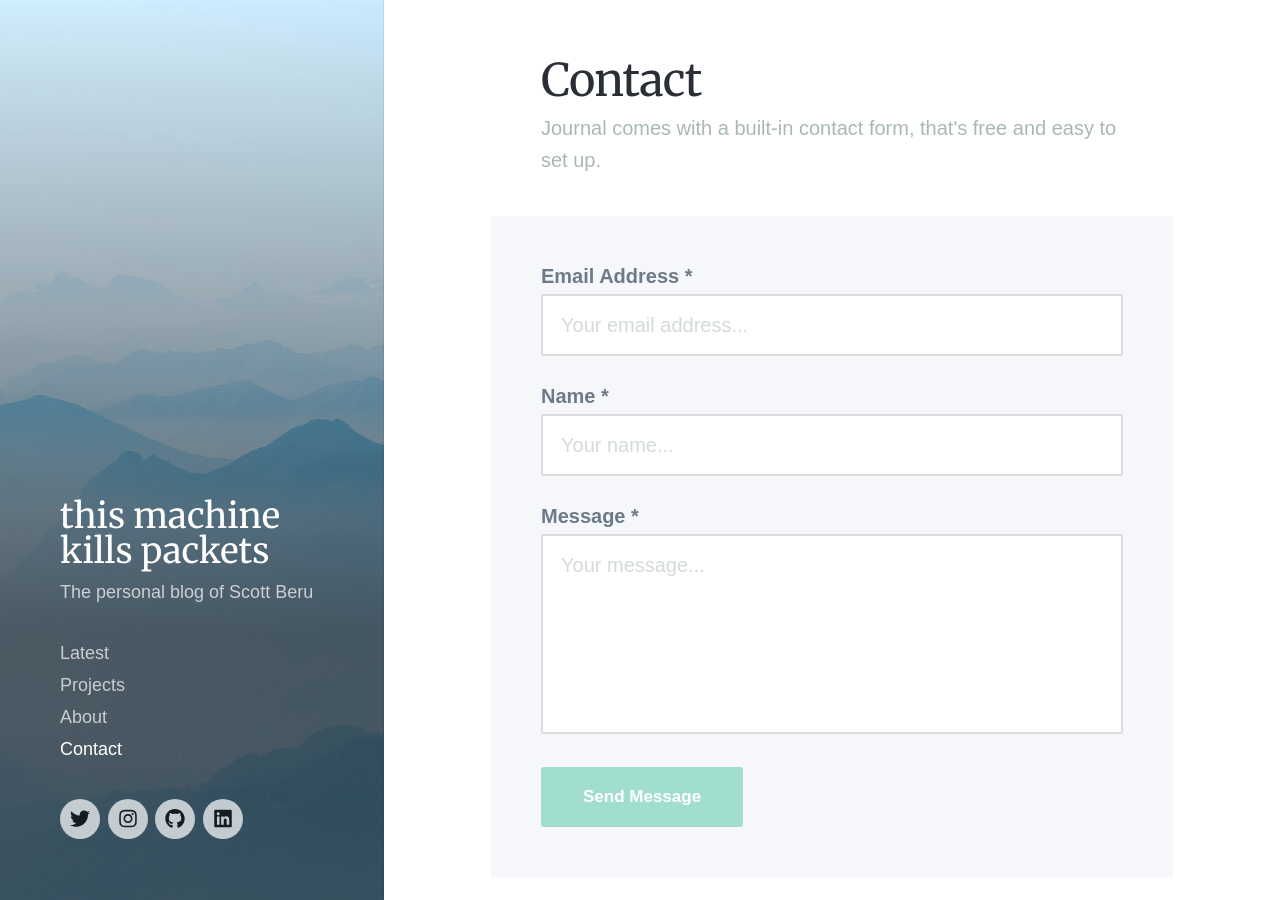
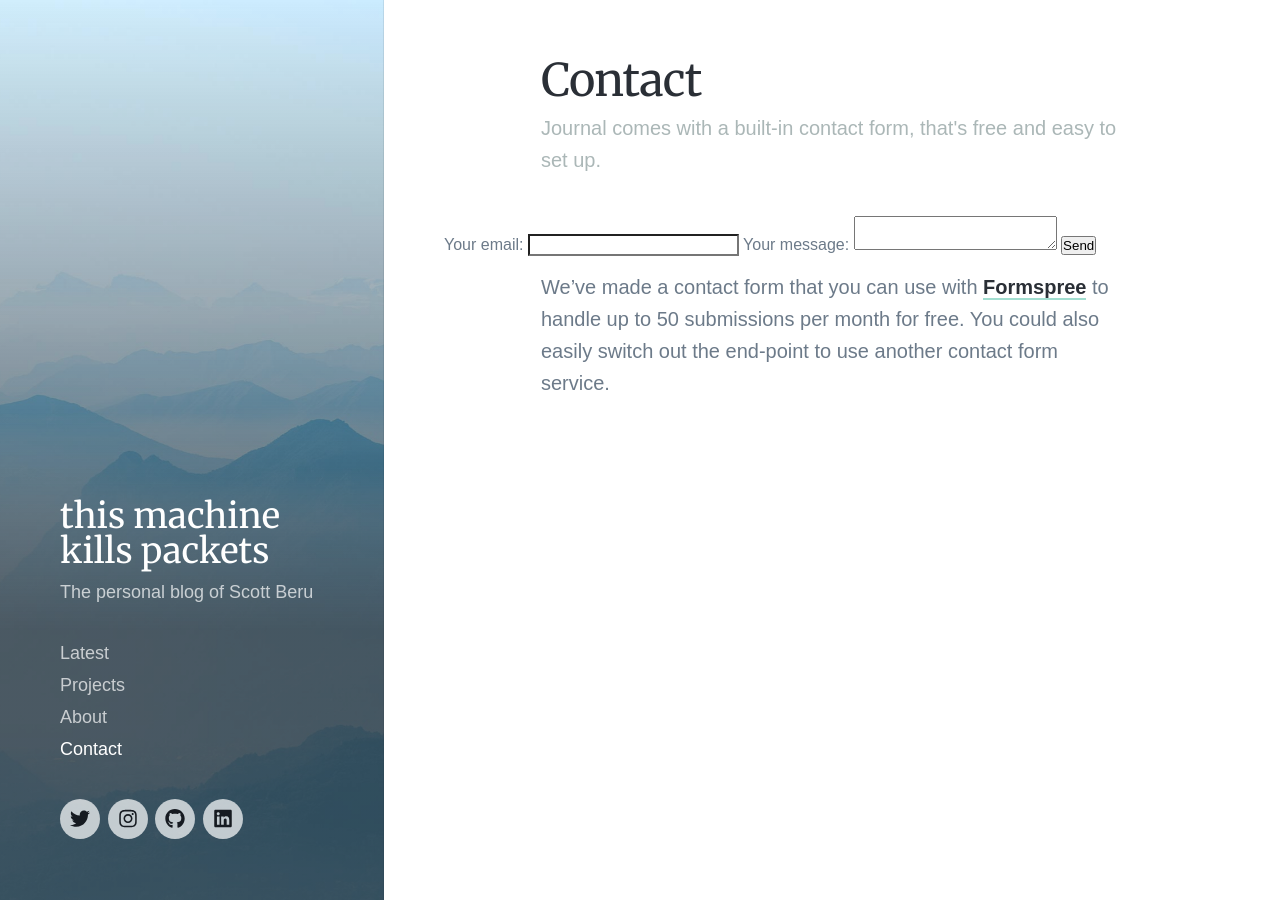
Before and after one commit to sendmalwhere/beru-dot-dev, a Jekyll site: the page built from _pages/contact.md, in a window 1280 px wide and 900 px high. Built offline with Jekyll 4.4.1, drawn with Linux system fonts in a browser that asks for light colours; nearby versions of some CDN libraries; some web fonts are replaced.

Commit message:
Update contact-form.html

```diff
--- a/_includes/contact-form.html
+++ b/_includes/contact-form.html
@@ -1,30 +1,15 @@
-<div class="contact-form">
-
-	<form method="post" action="{{ site.data.settings.contact_settings.form_action }}" id="contact-form">
-
-		<div class="contact-form__item">
-			<label class="contact-form__label">Email Address *</label>
-			<input type="text" name="email" placeholder="Your email address..." class="contact-form__input">
-		</div>
-
-		<div class="contact-form__item">
-			<label class="contact-form__label">Name *</label>
-			<input type="text" name="name" placeholder="Your name..." class="contact-form__input">
-		</div>
-
-		<div class="contact-form__item">
-			<label class="contact-form__label">Message *</label>
-			<textarea name="message" placeholder="Your message..." class="contact-form__textarea"></textarea>
-		</div>
-
-		<input type="hidden" name="_next" value="{{ site.data.settings.contact_settings.confirmation_url }}" />
-		<input type="hidden" name="_subject" value="{{ site.data.settings.contact_settings.email_subject }}" />
-		<input type="text" name="_gotcha" style="display: none;" class="contact-form__gotcha" val="">
-
-		<div class="contact-form__item">
-			<input type="submit" value="{{ site.data.settings.contact_settings.send_button_text }}" class="button button--large">
-		</div>
-
-	</form>
-
-</div>
+<form
+  action="https://formspree.io/f/mjvnvwyg"
+  method="POST"
+>
+  <label>
+    Your email:
+    <input type="email" name="email">
+  </label>
+  <label>
+    Your message:
+    <textarea name="message"></textarea>
+  </label>
+  <!-- your other form fields go here -->
+  <button type="submit">Send</button>
+</form>
```
